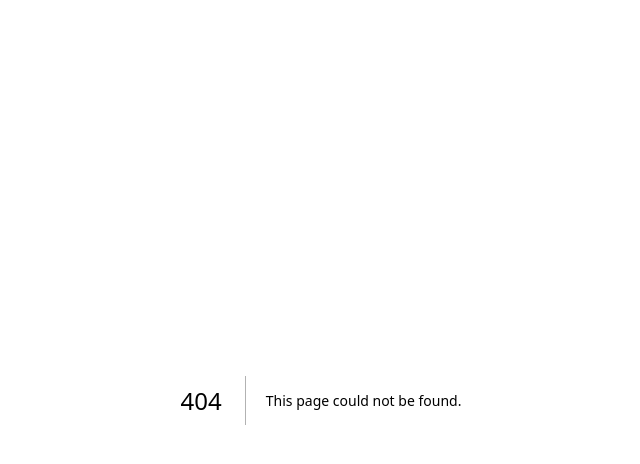
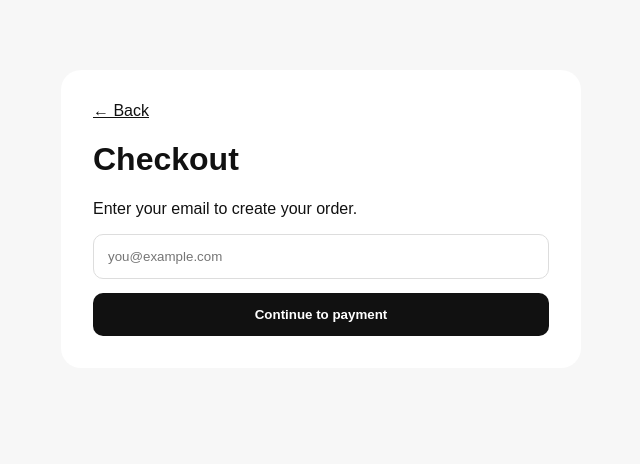
Before and after one commit to ankitRajpoot17/creator-commerce-saas, a Next.js app: page /checkout/1 in a window 1280 px wide. Before the commit this address had no page. Shown: the top 464 px of the page, without its empty margins (319-959 px from the left). Built offline with nearby package versions, Linux system fonts and the light colour scheme.

Commit message:
feat: add checkout page

```diff
--- /dev/null
+++ b/app/checkout/[productId]/page.tsx
@@ -0,0 +1,26 @@
+"use client";
+
+import { useState } from "react";
+
+export default function Checkout({ params }: { params: Promise<{ productId: string }> }) {
+  const [email, setEmail] = useState("");
+  const [message, setMessage] = useState("");
+
+  async function submit(e: React.FormEvent) {
+    e.preventDefault();
+    const { productId } = await params;
+    setMessage("Creating order...");
+    const r = await fetch("/api/checkout", { method: "POST", headers: { "Content-Type": "application/json" }, body: JSON.stringify({ productId, buyerEmail: email }) });
+    const data = await r.json();
+    setMessage(r.ok ? "Order created. Payment gateway connection is the next step." : data.error || "Checkout failed.");
+  }
+
+  return <main style={{ minHeight: "100vh", padding: "70px 24px", background: "#f7f7f7" }}>
+    <form onSubmit={submit} style={{ maxWidth: 520, margin: "auto", background: "#fff", padding: 32, borderRadius: 20 }}>
+      <a href="javascript:history.back()">← Back</a><h1>Checkout</h1><p>Enter your email to create your order.</p>
+      <input required type="email" value={email} onChange={e => setEmail(e.target.value)} placeholder="you@example.com" style={{ width: "100%", padding: 14, border: "1px solid #ddd", borderRadius: 10 }} />
+      <button style={{ width: "100%", marginTop: 14, padding: 14, border: 0, borderRadius: 10, background: "#111", color: "#fff", fontWeight: 700 }}>Continue to payment</button>
+      {message && <p style={{ color: "#666" }}>{message}</p>}
+    </form>
+  </main>;
+}
```
